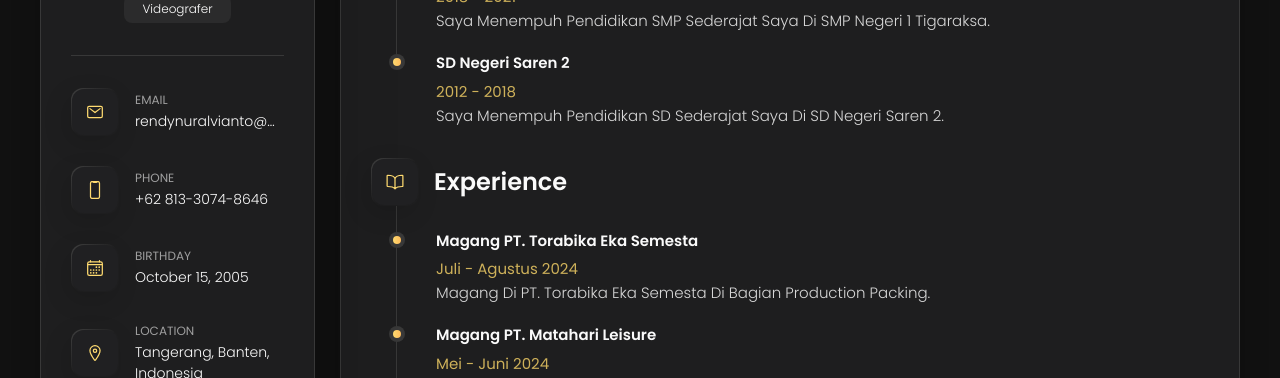
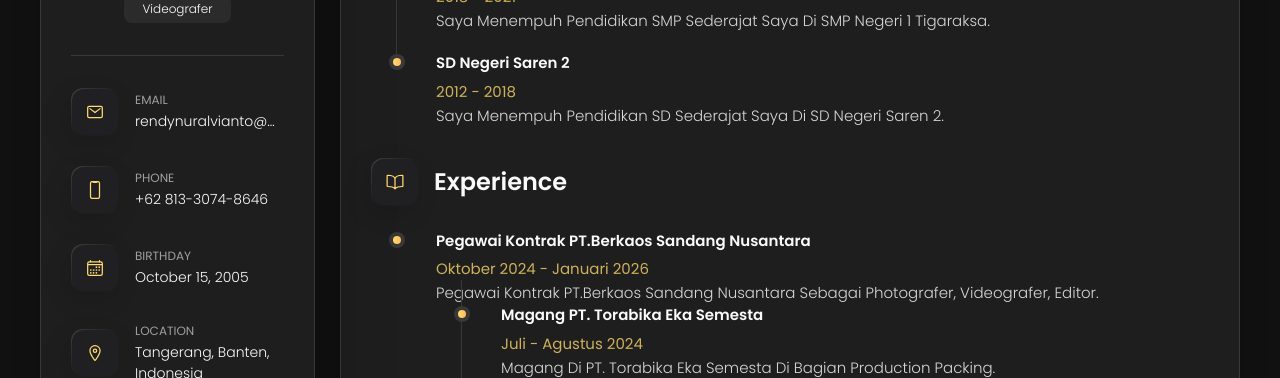
Before and after one commit to rnxyr/rnxyr.github.io, a plain HTML site: page index.html in a window 1280 px wide. Both pictures are taken after a click on the button "Resume". Shown: the part 422-800 px from the top of the page. Drawn offline with nearby package versions, Linux system fonts and the light colour scheme.

Commit message:
Add contract employee experience section
Added work experience entry for PT. Berkaos Sandang Nusantara.

```diff
--- a/index.html
+++ b/index.html
@@ -373,6 +373,19 @@
 
             <li class="timeline-item">
 
+              <h4 class="h4 timeline-item-title">Pegawai Kontrak PT.Berkaos Sandang Nusantara</h4>
+
+              <span>Oktober 2024 - Januari 2026</span>
+
+              <p class="timeline-text">
+                Pegawai Kontrak PT.Berkaos Sandang Nusantara Sebagai Photografer, Videografer, Editor.
+              </p>
+
+
+          <ol class="timeline-list">
+
+            <li class="timeline-item">
+
               <h4 class="h4 timeline-item-title">Magang PT. Torabika Eka Semesta</h4>
 
               <span>Juli - Agustus 2024</span>
```
